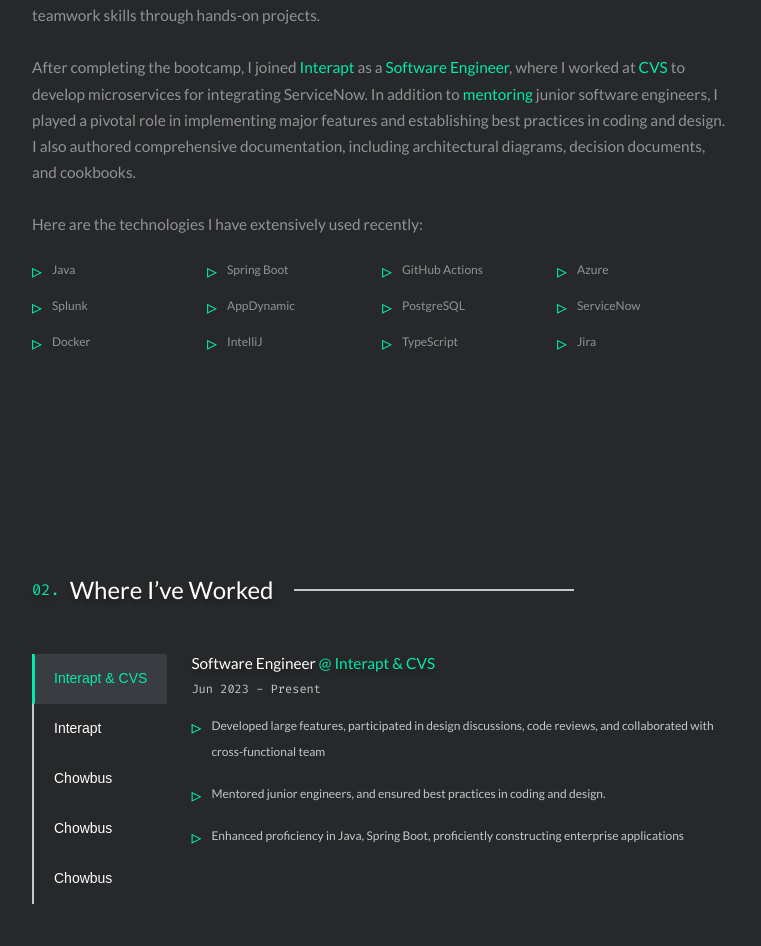
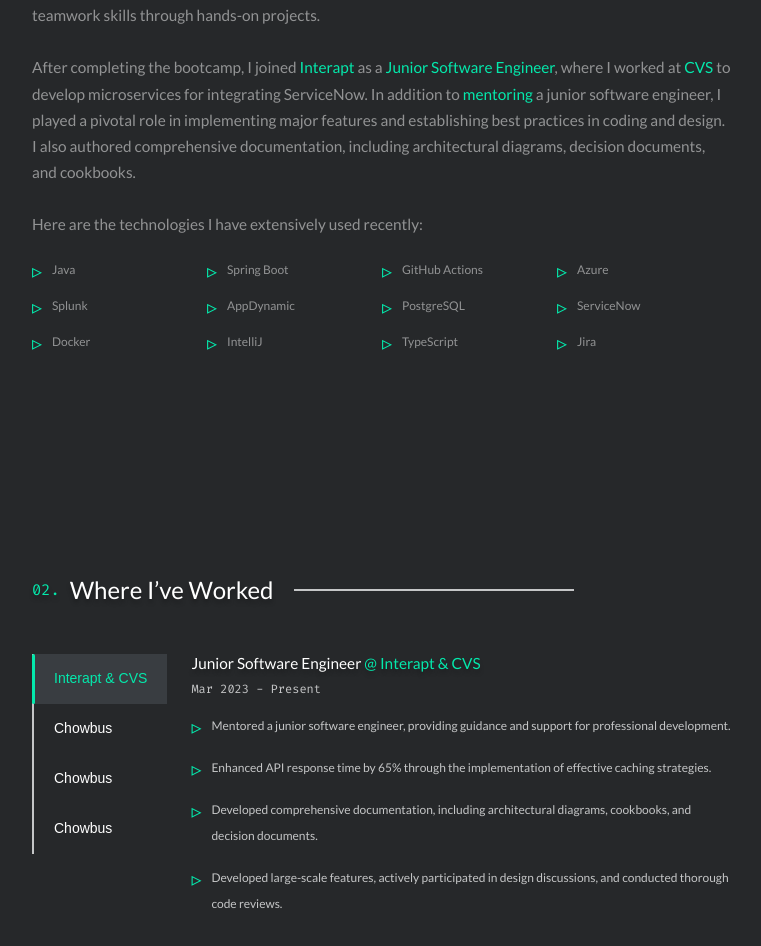
Before and after one commit to pophero110/2023-jeff-portfolio, a Next.js app: page / in a window 1280 px wide. Shown: the part 1327-2273 px from the top of the page, without its empty margins (258-1019 px from the left). Built offline with nearby package versions, Linux system fonts and the light colour scheme.

Commit message:
update job details

```diff
--- a/src/components/sections/aboutMeSection/aboutMeContent/aboutMeContent.tsx
+++ b/src/components/sections/aboutMeSection/aboutMeContent/aboutMeContent.tsx
@@ -65,8 +65,8 @@
         >
           Interapt
         </a>{" "}
-        as a <span className="text-highlight">Software Engineer</span>, where I
-        worked at{" "}
+        as a <span className="text-highlight">Junior Software Engineer</span>,
+        where I worked at{" "}
         <a
           className="text-highlight text-hover-underline"
           target="_blank"
@@ -75,8 +75,8 @@
           CVS
         </a>{" "}
         to develop microservices for integrating ServiceNow. In addition to{" "}
-        <span className="text-highlight">mentoring</span> junior software
-        engineers, I played a pivotal role in implementing major features and
+        <span className="text-highlight">mentoring</span> a junior software
+        engineer, I played a pivotal role in implementing major features and
         establishing best practices in coding and design. I also authored
         comprehensive documentation, including architectural diagrams, decision
         documents, and cookbooks.
--- a/src/data/jobDetail.ts
+++ b/src/data/jobDetail.ts
@@ -11,28 +11,15 @@
 export const jobDetails: JobDetail[] = [
   {
     id: 5,
-    position: "Software Engineer",
+    position: "Junior Software Engineer",
     company: "Interapt & CVS",
-    workPeriod: "Jun 2023 - Present",
+    workPeriod: "Mar 2023 - Present",
     bulletPoints: [
-      "Developed large features, participated in design discussions, code reviews, and collaborated with cross-functional team",
-      "Mentored junior engineers, and ensured best practices in coding and design.",
-      "Enhanced proficiency in Java, Spring Boot, proficiently constructing enterprise applications",
+      "Mentored a junior software engineer, providing guidance and support for professional development.",
+      "Enhanced API response time by 65% through the implementation of effective caching strategies.",
+      "Developed comprehensive documentation, including architectural diagrams, cookbooks, and decision documents.",
+      "Developed large-scale features, actively participated in design discussions, and conducted thorough code reviews.",
     ],
-    companyLink: "https://interapt.com/",
-  },
-  {
-    id: 4,
-    position: "Full Stack Software Engineering Student",
-    company: "Interapt",
-    workPeriod: "Mar 2023 - Jun 2023",
-    bulletPoints: [
-      "Acted as a leader and mentor in two group projects, showcasing strong programming skills and project management skills",
-      "Utilized the principles of Agile, Extreme Programming, and Object-Oriented Programming (OOP) to drive the development of projects",
-      "Enhanced proficiency in Java, Spring Boot, and Angular to proficiently construct professional full-stack applications",
-    ],
-    companyDescription:
-      "A food delivery platform providing authentic asian food to customers in North America",
     companyLink: "https://interapt.com/",
   },
   {
```
